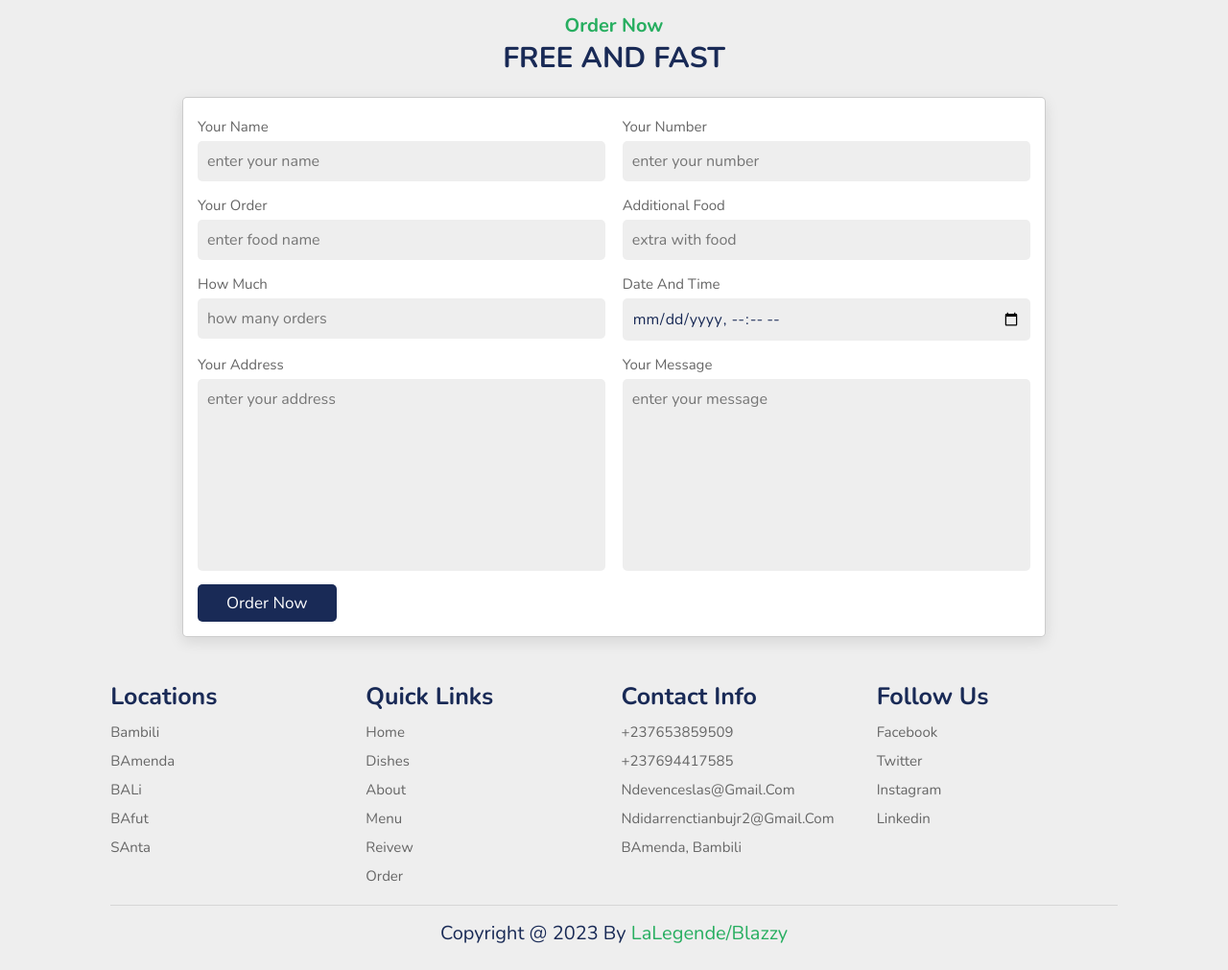
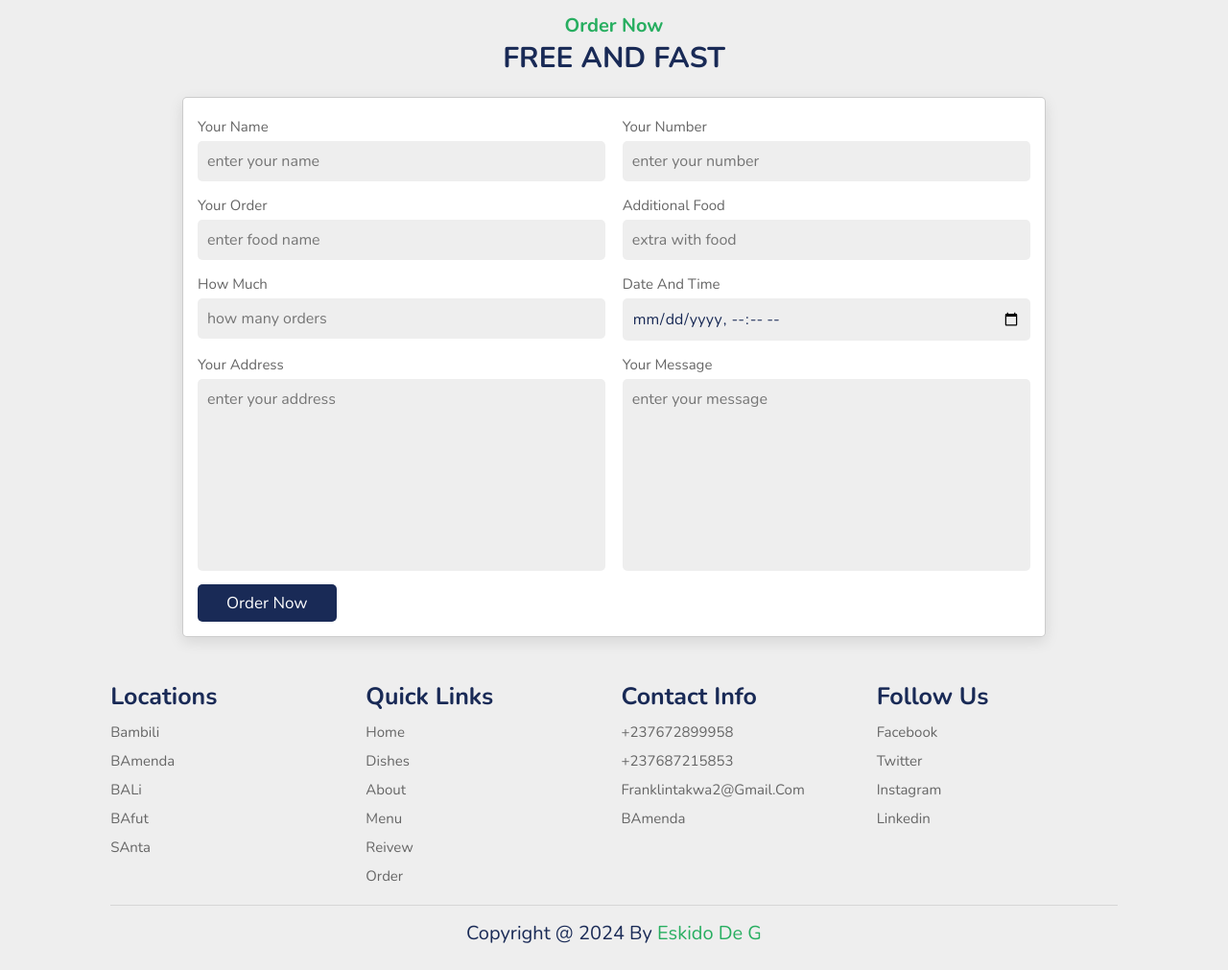
Before and after one commit to Eskido1/food-web, a plain HTML site: page index.html in a window 1280 px wide. Shown: the part 4270-5281 px from the top of the page at 96% size. Drawn offline with nearby package versions, Linux system fonts and the light colour scheme.

Commit message:
I'm 85% done

```diff
--- a/index.html
+++ b/index.html
@@ -597,7 +597,7 @@
     </form>
 
 </section>
-<a href=" https://api.whatsapp.com/send? phone=237653859505"><img src="images/whatsapp3.png" alt="" class="what"></a>
+<a href=" https://api.whatsapp.com/send? phone=237672899958"><img src="images/whatsapp3.png" alt="" class="what"></a>
 
 <!-- order section ends -->
 
@@ -628,11 +628,10 @@
 
         <div class="box">
             <h3>contact info</h3>
-            <a href="#">+237653859509</a>
-            <a href="#">+237694417585</a>
-            <a href="#">ndevenceslas@gmail.com</a>
-            <a href="#">ndidarrenctianbujr2@gmail.com</a>
-            <a href="#">BAmenda, bambili</a>
+            <a href="#">+237672899958</a>
+            <a href="#">+237687215853</a>
+            <a href="#">franklintakwa2@gmail.com</a>
+            <a href="#">BAmenda</a>
         </div>
 
         <div class="box">
@@ -645,7 +644,7 @@
 
     </div>
 
-    <div class="credit"> copyright @ 2023 by <span>LaLegende/Blazzy</span> </div>
+    <div class="credit"> copyright @ 2024 by <span>Eskido De G</span> </div>
 
 </section>
 
```
